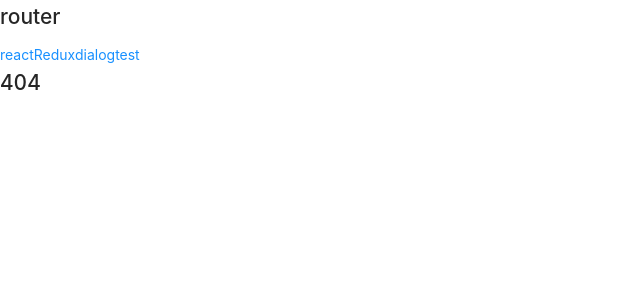
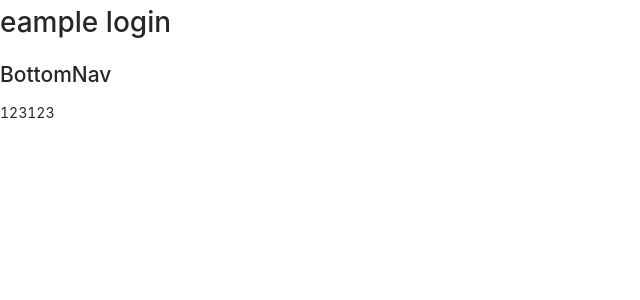
Before and after one commit to mynameszhazh/study-React, a React (Create React App) app in the folder my-app/: page / in a window 1280 px wide. Before the commit this address had no page. Shown: the top 300 px of the page, without its empty margins (0-640 px from the left). Built offline with nearby package versions, Linux system fonts and the light colour scheme.

Commit message:
feat: 基本登录模块搭建

```diff
--- a/my-app/src/index.js
+++ b/my-app/src/index.js
@@ -10,7 +10,8 @@ import "antd/dist/antd.css";
 // import TestRedux from './view/testRedux/index'
 // import ReactRedux from "./view/reactRedux/reactRedux";
 // import TestRouter from "./view/testRouter/testRouter";
-import TestXRouter from "./view/testRouter/testXRouter";
+// import TestXRouter from "./view/testRouter/testXRouter";
+import ExampleLogin from "./view/exampleLogin";
 
 import reportWebVitals from "./reportWebVitals";
 // import { Provider } from "react-redux";
@@ -36,7 +37,10 @@ root.render(
 
     {/* router */}
     {/* <TestRouter></TestRouter> */}
-    <TestXRouter></TestXRouter>
+    {/* <TestXRouter></TestXRouter> */}
+
+    {/* 项目实战 */}
+    <ExampleLogin></ExampleLogin>
   </Provider>
   // </React.StrictMode>
 );
--- /dev/null
+++ b/my-app/src/view/exampleLogin/components/BottomNav/index.js
@@ -0,0 +1,17 @@
+import React, { Component } from "react";
+import "./index.css";
+
+export default class BottomNav extends Component {
+  render() {
+    return (
+      <div>
+        <h2>BottomNav</h2>
+        <NavItem></NavItem>
+      </div>
+    );
+  }
+}
+
+function NavItem() {
+  return <div>123123</div>;
+}
--- /dev/null
+++ b/my-app/src/view/exampleLogin/index.css
@@ -0,0 +1,5 @@
+.container {
+  width: 100vw;
+  height: 100vh;
+  /* background-color: red; */
+}
--- /dev/null
+++ b/my-app/src/view/exampleLogin/index.js
@@ -0,0 +1,14 @@
+import React, { Component } from "react";
+import BottomNav from "./components/BottomNav";
+import "./index.css";
+
+export default class ExampleLogin extends Component {
+  render() {
+    return (
+      <div className="container">
+        <h1>eample login</h1>
+        <BottomNav></BottomNav>
+      </div>
+    );
+  }
+}
```
Also changed, not shown: my-app/src/view/exampleLogin/Routes/index.js (added, +17 -0 lines), my-app/src/view/exampleLogin/pages/HomePage/index.js (added, +9 -0 lines), my-app/src/view/exampleLogin/pages/LoginPage/idnex.js (added, +7 -0 lines), my-app/src/view/exampleLogin/pages/UserPage/index.js (added, +9 -0 lines), my-app/src/view/exampleLogin/pages/_404/index.js (added, +7 -0 lines), my-app/src/view/exampleLogin/components/BottomNav/index.css (added).
